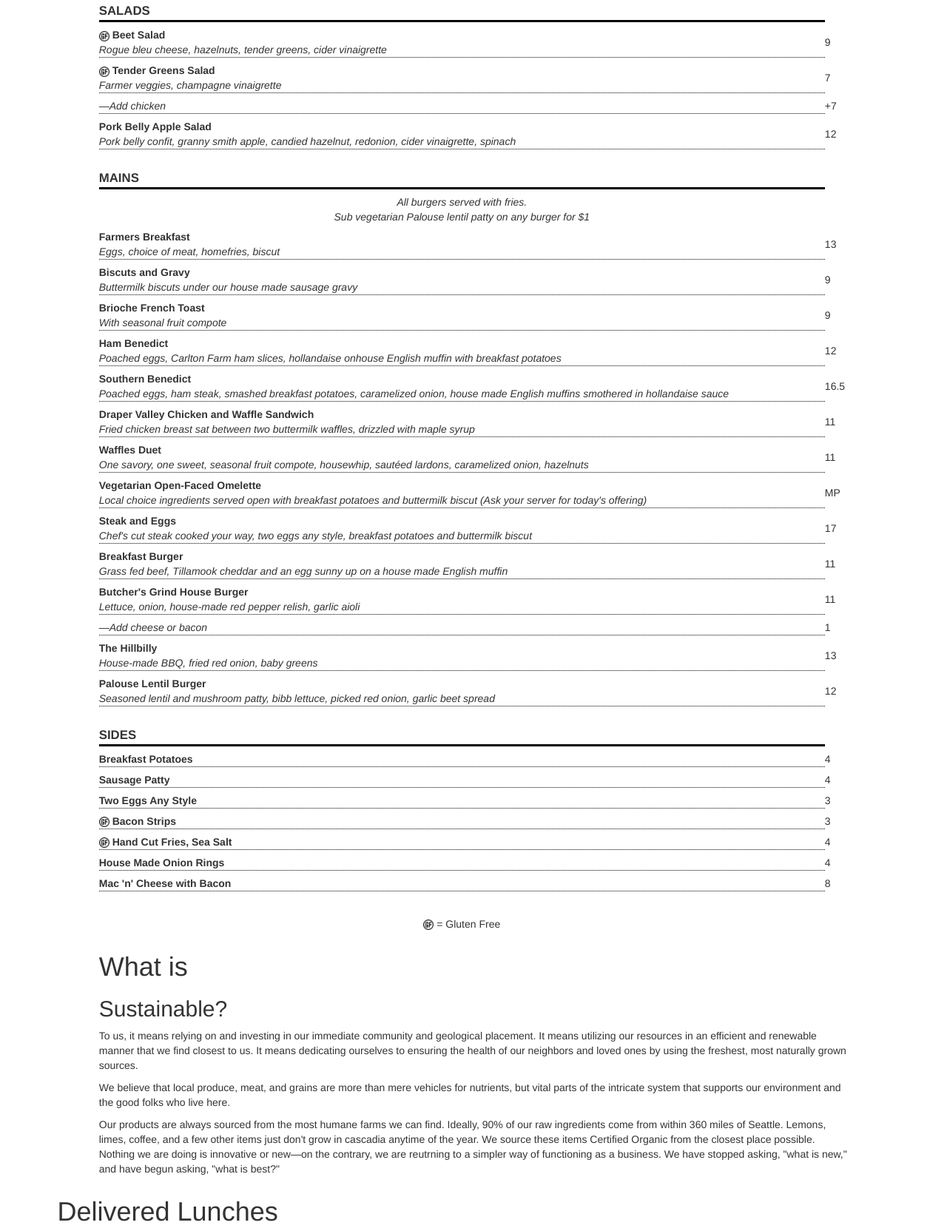
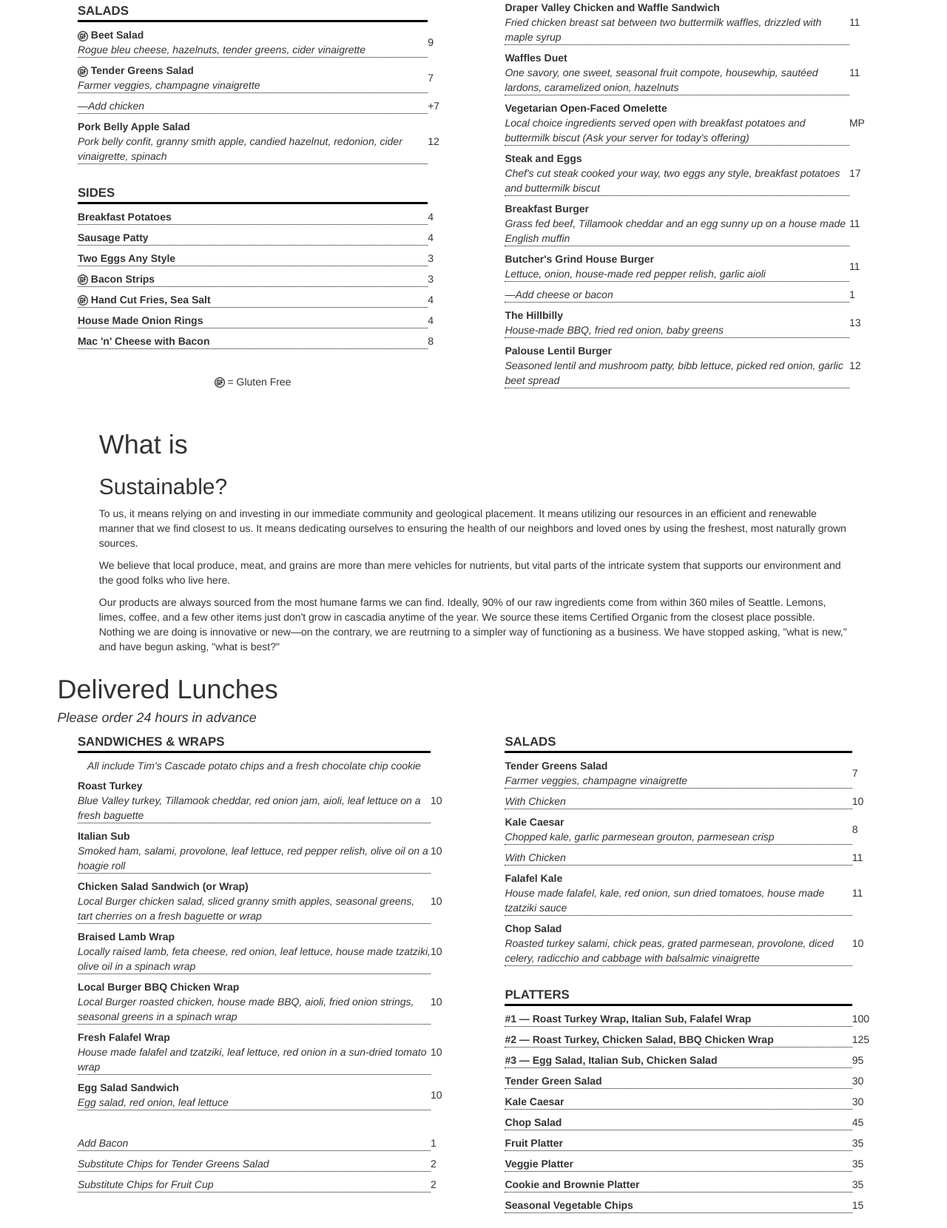
Before and after one commit to dvicklund/localBurger, a website: page src/index.html in a window 1280 px wide. Shown: the part 2013-3673 px from the top of the page at 74% size. Drawn offline with Linux system fonts and the light colour scheme.

Commit message:
tiny fix of formatting menus

```diff
--- a/src/index.html
+++ b/src/index.html
@@ -4,13 +4,11 @@
     <link rel="stylesheet" type="text/css" href="components/bootstrap/dist/css/bootstrap.css">
     <link rel="stylesheet" type="text/css" href="css/main.css">
     <title>Local Burger | Welcome</title>
-
     <!-- Leave the header in place and change content -->
   </head>
   <body>
     <header id="mainHeader">
       <img id="logo" src="images/cropped-local360-header.png" width="100%" alt="Local Burger"/><!--</a>-->
-
       <nav id="mainMenu">
         <ul>
           <!-- Leave <a> to use the css styling -->
@@ -31,18 +29,14 @@
         <p>Good burgers, beer, and cocktails, locally sourced from people who care. If you love those things too, then come by and make some burger buddies.</p>
         <p>&mdash;Local Burger</p>
       </div>
-
       <!-- Paste all pages into #xxContent divs so there's only one page load' -->
       <div id="contactContent">
         <h1 style="text-align:center;">Local Burger is located at 10134 Main Street in Downtown Bellevue</h1>
-
         <iframe width="93.675%" height="300" frameborder="0" scrolling="no" marginheight="0" marginwidth="0" src="https://www.google.com/maps/embed?pb=!1m14!1m8!1m3!1d2689.809441522542!2d-122.20462800000001!3d47.6103949!3m2!1i1024!2i768!4f13.1!3m3!1m2!1s0x54906c80a90027dd%3A0xefea5186cfc7735d!2s10134+Main+St%2C+Bellevue%2C+WA+98004!5e0!3m2!1sen!2sus!4v1406062315383" style="background-color:#fff; padding:10px;border: 1px solid #D6D4C8;"></iframe>
-
         <p>For Reservations, <a href="./reservations.html">click here</a>.</p>
         <p>All other inquiries, please call us at (425) 454-8559 or email us at <a href="mailto:info@localburger.org">info@localburger.org</a>.</p>
       <p>Thank you for your business!</a>
     </div>
-
     <div id="menuContent">
       <p>So, you've found the good stuff! Save yourself some indecision, we've got all the menus you need right here...</p>
       <p>Local Burger is open from <strong>11am</strong> to <strong>close</strong> on the daily.<br/><br />
@@ -51,23 +45,22 @@
       <p>Problems with uncertainty?  Make a reservation <a href="http://www.opentable.com/local-burger-reservations-bellevue">here</a>!</p>
       <p>We believe in real food, grown and harvested by the good folks in our community who take care of their land for future generations. We believe in whole, natural flavor. We believe in sustainability, not as an abstract concept, but as a conscious daily choice. We believe in hands, products made by hand, and the goodwill fostered by such hand-in-hand relationships.</p>
       <p>Thank you for your business.</p>
-
       <ul>
         <li id="dayNav"><a>Daytime Menu</a></li>
         <li id="happyNav"><a>Happy Hour</a></li>
         <li id="brunchNav"><a>Brunch</a></li>
         <li id="cateringNav"><a>Catering</a></li>
       </ul>
-
       <img src="images/onion-rings.jpg" alt="Onion Rings"/>
       <img src="images/deviled-eggs.jpg" alt="Deviled Eggs"/>
       <img src="images/cocktails.jpg" alt="Cocktails"/>
       <img src="images/dessert.jpg" alt="Dessert"/>
     </div>
-
     <div id="brunchMenuContent">
       <main>
       <h1>Brunch Menu</h1>
+      <div class="row">
+        <div class="col-md-6">
           <table id="menuTable">
             <tbody>
               <tr>
@@ -124,8 +117,49 @@
               <tr>
                 <td class="menuItem">Pork Belly Apple Salad<br><em>Pork belly confit, granny smith apple, candied hazelnut, redonion, cider vinaigrette, spinach</em></td>
                 <td class="itemPrice">12</td>
+                </tr><tr><td><br></td></tr>
+                <tr>
+                  <th class="menuSectionHead">SIDES</th>
+                </tr>
+                <tr>
+                  <td class="menuItem">Breakfast Potatoes</td>
+                  <td class="itemPrice">4</td>
+                </tr>
+                <tr>
+                  <td class="menuItem">Sausage Patty</td>
+                  <td class="itemPrice">4</td>
+                </tr>
+                <tr>
+                  <td class="menuItem">Two Eggs Any Style</td>
+                  <td class="itemPrice">3</td>
+                </tr>
+                <tr>
+                  <td class="menuItem"><img class="glutenFreeIcon" src="images/icon-glutenfree.png"/> Bacon Strips</td>
+                  <td class="itemPrice">3</td>
+                </tr>
+                <tr>
+                  <td class="menuItem"><img class="glutenFreeIcon" src="images/icon-glutenfree.png"/> Hand Cut Fries, Sea Salt</td>
+                  <td class="itemPrice">4</td>
+                </tr>
+                <tr>
+                  <td class="menuItem">House Made Onion Rings</td>
+                  <td class="itemPrice">4</td>
+                </tr>
+                <tr>
+                  <td class="menuItem">Mac 'n' Cheese with Bacon</td>
+                  <td class="itemPrice">8</td>
                 </tr>
                 <tr><td><br></td></tr>
+                <tr>
+                  <td class="menuExtraInfo"><img class="glutenFreeIcon" src="images/icon-glutenfree.png"/> = Gluten Free</td>
+                </tr>
+                <tr><td><br></td></tr>
+              </tbody>
+            </table>
+          </div>
+          <div class="col-md-6">
+            <table>
+              <tbody>
                 <tr>
                   <th class="menuSectionHead">MAINS</th>
                 </tr>
@@ -188,60 +222,25 @@
                   <td class="menuItem">Palouse Lentil Burger<br><em>Seasoned lentil and mushroom patty, bibb lettuce, picked red onion, garlic beet spread</em></td>
                   <td class="itemPrice">12</td>
                 </tr>
-              <tr><td><br></td></tr>
-              <tr>
-                <th class="menuSectionHead">SIDES</th>
-              </tr>
-              <tr>
-                <td class="menuItem">Breakfast Potatoes</td>
-                <td class="itemPrice">4</td>
-              </tr>
-              <tr>
-                <td class="menuItem">Sausage Patty</td>
-                <td class="itemPrice">4</td>
-              </tr>
-              <tr>
-                <td class="menuItem">Two Eggs Any Style</td>
-                <td class="itemPrice">3</td>
-              </tr>
-              <tr>
-                <td class="menuItem"><img class="glutenFreeIcon" src="images/icon-glutenfree.png"/> Bacon Strips</td>
-                <td class="itemPrice">3</td>
-              </tr>
-              <tr>
-                <td class="menuItem"><img class="glutenFreeIcon" src="images/icon-glutenfree.png"/> Hand Cut Fries, Sea Salt</td>
-                <td class="itemPrice">4</td>
-              </tr>
-              <tr>
-                <td class="menuItem">House Made Onion Rings</td>
-                <td class="itemPrice">4</td>
-              </tr>
-              <tr>
-                <td class="menuItem">Mac 'n' Cheese with Bacon</td>
-                <td class="itemPrice">8</td>
-              </tr>
-              <tr><td><br></td></tr>
-              <tr>
-                <td class="menuExtraInfo"><img class="glutenFreeIcon" src="images/icon-glutenfree.png"/> = Gluten Free</td>
-              </tr>
               </tbody>
             </table>
+          </div>
+        </div>
         </main>
         <aside>
           <h1>What is</h1>
           <h2>Sustainable?</h2>
-
           <p>To us, it means relying on and investing in our immediate community and geological placement.  It means utilizing our resources in an efficient and renewable manner that we find closest to us.  It means dedicating ourselves to ensuring the health of our neighbors and loved ones by using the freshest, most naturally grown sources.</p>
           <p>We believe that local produce, meat, and grains are more than mere vehicles for nutrients, but vital parts of the intricate system that supports our environment and the good folks who live here.</p>
           <p>Our products are always sourced from the most humane farms we can find.  Ideally, 90% of our raw ingredients come from within 360 miles of Seattle.  Lemons, limes, coffee, and a few other items just don't grow in cascadia anytime of the year.  We source these items Certified Organic from the closest place possible.  Nothing we are doing is innovative or new&mdash;on the contrary, we are reutrning to a simpler way of functioning as a business.  We have stopped asking, "what is new," and have begun asking, "what is best?"</p>
         </aside>
       </div>
-
       <div id="cateringMenuContent">
         <main>
         <h1>Delivered Lunches</h1>
         <h4><em>Please order 24 hours in advance</em></h4>
-
+        <div class="row">
+          <div class="col-md-6">
             <table id="menuTable">
               <tbody>
                 <tr>
@@ -292,6 +291,12 @@
                   <td class="itemPrice">2</td>
                 </tr>
                 <tr><td><br></td></tr>
+              </tbody>
+            </table>
+          </div>
+          <div class="col-md-6">
+            <table>
+              <tbody>
                 <tr>
                   <th class="menuSectionHead">SALADS</th>
                 </tr>
@@ -363,19 +368,20 @@
                   <td class="menuItem">Seasonal Vegetable Chips</td>
                   <td class="itemPrice">15</td>
                 </tr>
+
             </tbody>
           </table>
+          </div>
+        </div>
         </main>
         <aside>
           <h1>What is</h1>
           <h2>Sustainable?</h2>
-
           <p>To us, it means relying on and investing in our immediate community and geological placement.  It means utilizing our resources in an efficient and renewable manner that we find closest to us.  It means dedicating ourselves to ensuring the health of our neighbors and loved ones by using the freshest, most naturally grown sources.</p>
           <p>We believe that local produce, meat, and grains are more than mere vehicles for nutrients, but vital parts of the intricate system that supports our environment and the good folks who live here.</p>
           <p>Our products are always sourced from the most humane farms we can find.  Ideally, 90% of our raw ingredients come from within 360 miles of Seattle.  Lemons, limes, coffee, and a few other items just don't grow in cascadia anytime of the year.  We source these items Certified Organic from the closest place possible.  Nothing we are doing is innovative or new&mdash;on the contrary, we are reutrning to a simpler way of functioning as a business.  We have stopped asking, "what is new," and have begun asking, "what is best?"</p>
         </aside>
       </div>
-
       <div id="dayMenuContent">
         <main>
         <h1>Day Menu</h1>
@@ -614,7 +620,6 @@
           <p>Our products are always sourced from the most humane farms we can find.  Ideally, 90% of our raw ingredients come from within 360 miles of Seattle.  Lemons, limes, coffee, and a few other items just don't grow in cascadia anytime of the year.  We source these items Certified Organic from the closest place possible.  Nothing we are doing is innovative or new&mdash;on the contrary, we are reutrning to a simpler way of functioning as a business.  We have stopped asking, "what is new," and have begun asking, "what is best?"</p>
         </aside>
       </div>
-
       <div id="happyHourMenuContent">
         <main>
         <h1>Happy Hour Menu</h1>
@@ -735,32 +740,24 @@
           <p>Our products are always sourced from the most humane farms we can find.  Ideally, 90% of our raw ingredients come from within 360 miles of Seattle.  Lemons, limes, coffee, and a few other items just don't grow in cascadia anytime of the year.  We source these items Certified Organic from the closest place possible.  Nothing we are doing is innovative or new&mdash;on the contrary, we are reutrning to a simpler way of functioning as a business.  We have stopped asking, "what is new," and have begun asking, "what is best?"</p>
         </aside>
       </div>
-
       <div id="reservationContent">
         <h1>Reservations</h1>
-
         <h3>We take reservations daily, save yourself a spot!</h3>
-
         <img src="images/reservations.jpg" alt="Reserve A Table"/>
-
         <p>For parties of 10 or more, please give us a call at (425) 454-8559 or email us at <a href="mailto:info@localburger.org">info@localburger.org</a>. Thank you.</p>
-
         <script type="text/javascript" src="http://www.opentable.com/frontdoor/default.aspx?rid=147898&restref=147898&hover=1"></script>
       </div>
-
       <div id="eventContent">
         <article>
         </article>
       </div>
     </div>
   </body>
-
   <footer class="navbar-fixed-bottom">
     <ul>
       <li><a id="emailInfo" href="mailto:info@localburger.org">info@localburger.org</a></li>
     </ul>
   </footer>
-
   <script src="components/jquery/dist/jquery.js"></script>
   <script src="js/main.js"></script>
 </html>
```
Lines whose indentation alone changed are shown as unchanged.
